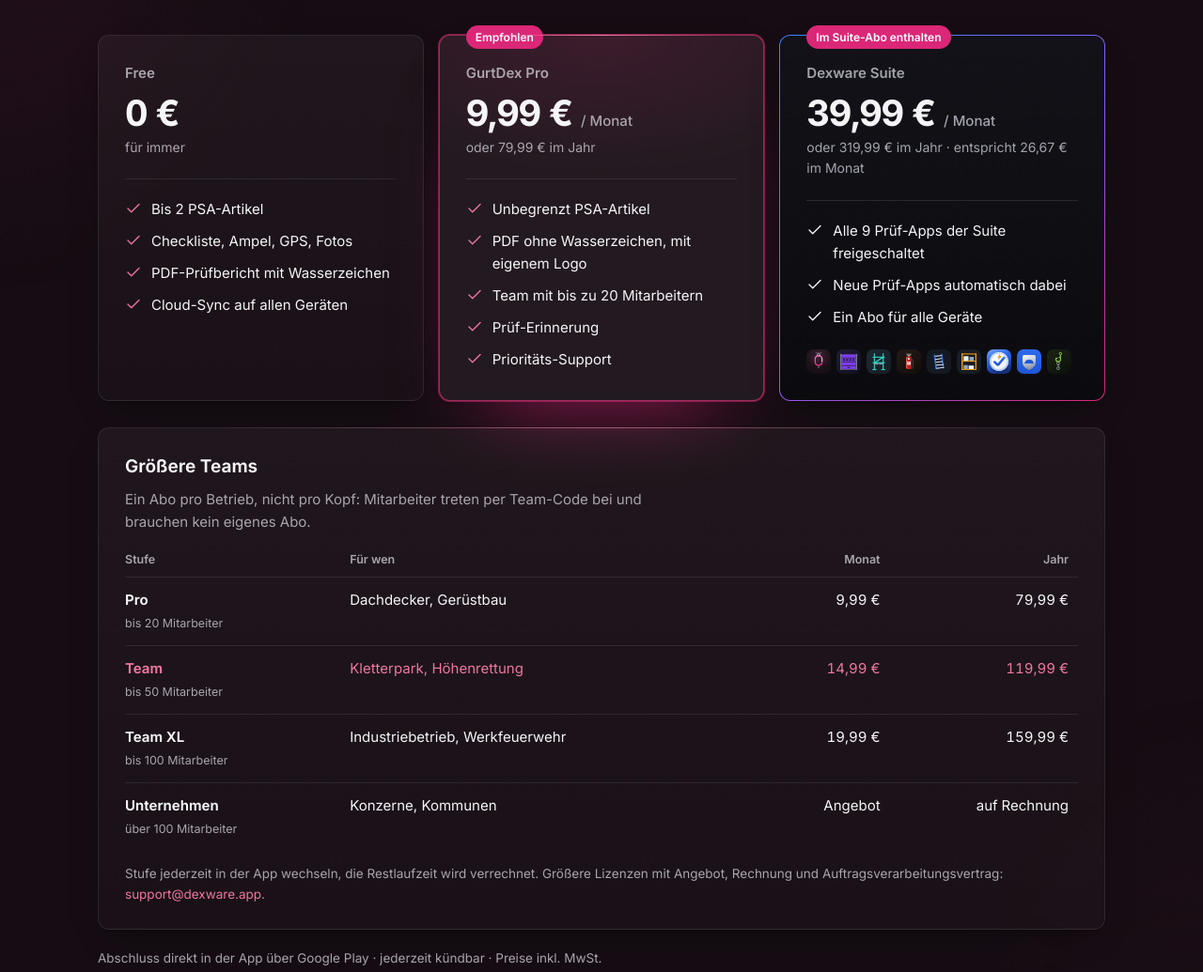
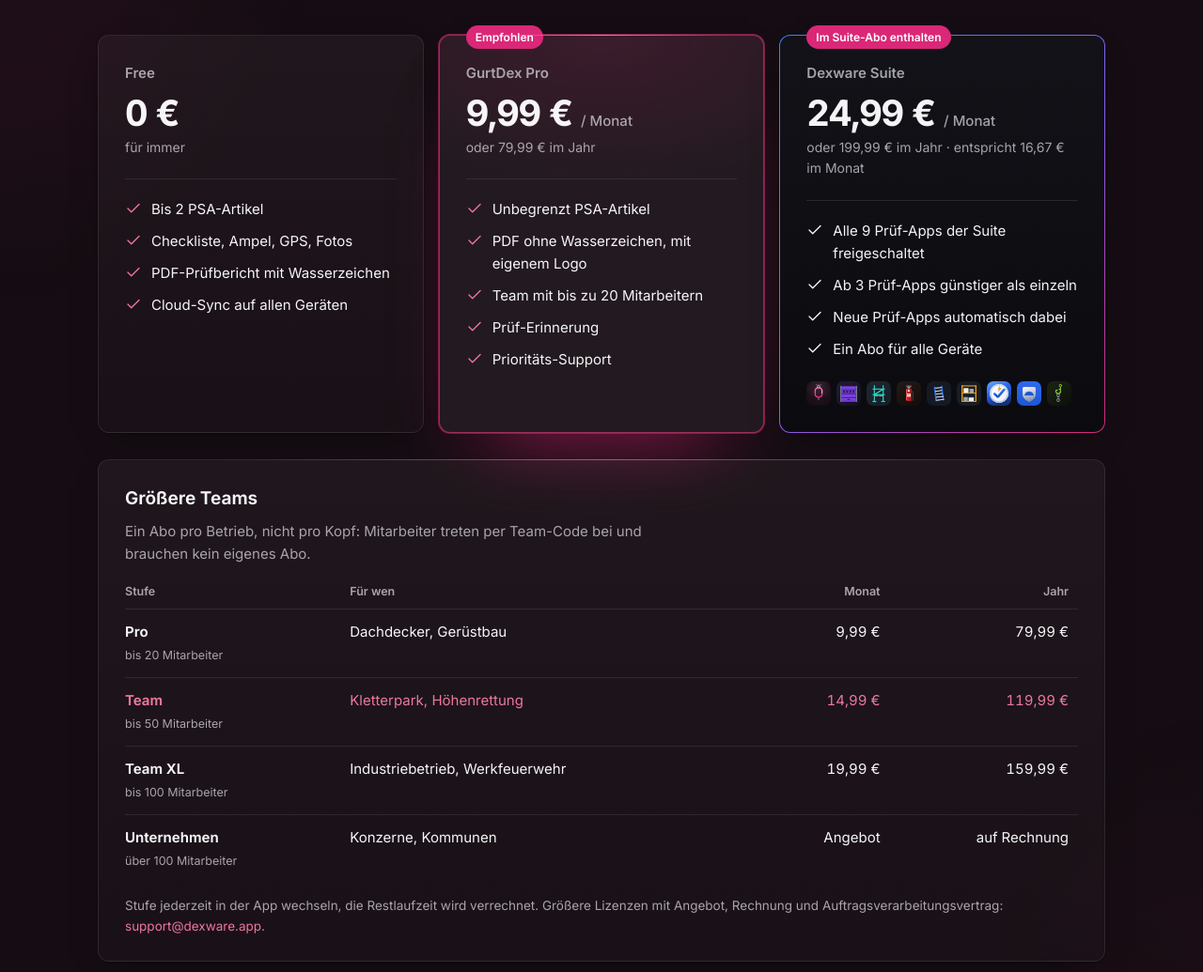
Before and after one commit to CraftlogAPP/gurtdex-web, a plain HTML site: page index.html in a window 1280 px wide. Shown: the part 5399-6434 px from the top of the page at 94% size. Drawn offline with Linux system fonts and the light colour scheme.

Commit message:
Prüf-Paket (Dexware Suite) für Neukunden 24,99 € im Monat / 199,99 € im Jahr – ab 3 Prüf-Apps günstiger als einzeln

```diff
--- a/index.html
+++ b/index.html
@@ -184,10 +184,11 @@
           <div class="plan suite rv">
             <span class="badge">Im Suite-Abo enthalten</span>
             <h3>Dexware Suite</h3>
-            <p class="price">39,99 € <small>/ Monat</small></p>
-            <p class="per">oder 319,99 € im Jahr · entspricht 26,67 € im Monat</p>
+            <p class="price">24,99 € <small>/ Monat</small></p>
+            <p class="per">oder 199,99 € im Jahr · entspricht 16,67 € im Monat</p>
             <ul>
               <li><svg class="i" viewBox="0 0 24 24" fill="none" stroke="currentColor" stroke-width="1.8" stroke-linecap="round" stroke-linejoin="round" aria-hidden="true"><path d="M20 6 9 17l-5-5" /></svg>Alle 9 Prüf-Apps der Suite freigeschaltet</li>
+              <li><svg class="i" viewBox="0 0 24 24" fill="none" stroke="currentColor" stroke-width="1.8" stroke-linecap="round" stroke-linejoin="round" aria-hidden="true"><path d="M20 6 9 17l-5-5" /></svg>Ab 3 Prüf-Apps günstiger als einzeln</li>
               <li><svg class="i" viewBox="0 0 24 24" fill="none" stroke="currentColor" stroke-width="1.8" stroke-linecap="round" stroke-linejoin="round" aria-hidden="true"><path d="M20 6 9 17l-5-5" /></svg>Neue Prüf-Apps automatisch dabei</li>
               <li><svg class="i" viewBox="0 0 24 24" fill="none" stroke="currentColor" stroke-width="1.8" stroke-linecap="round" stroke-linejoin="round" aria-hidden="true"><path d="M20 6 9 17l-5-5" /></svg>Ein Abo für alle Geräte</li>
             </ul>
```
